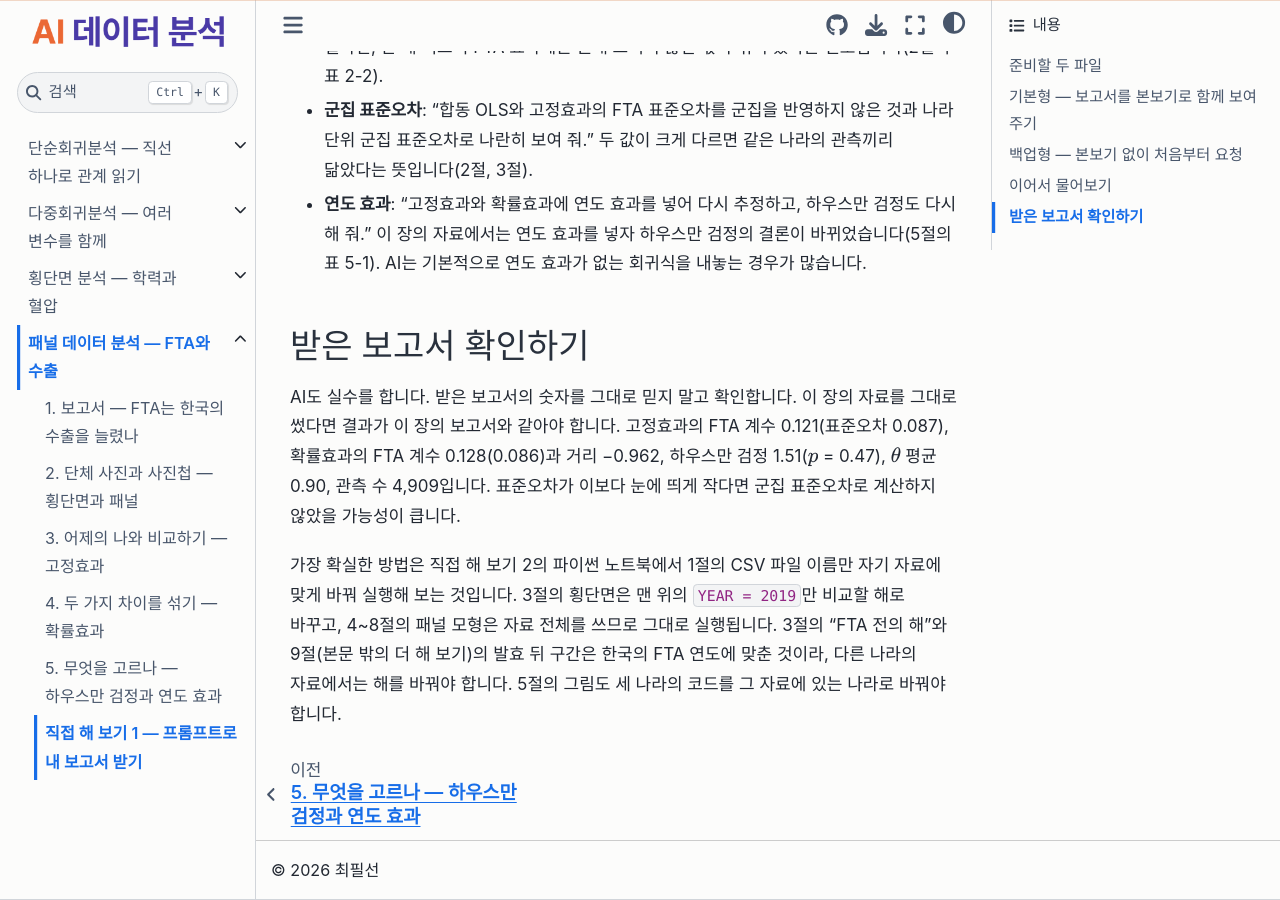
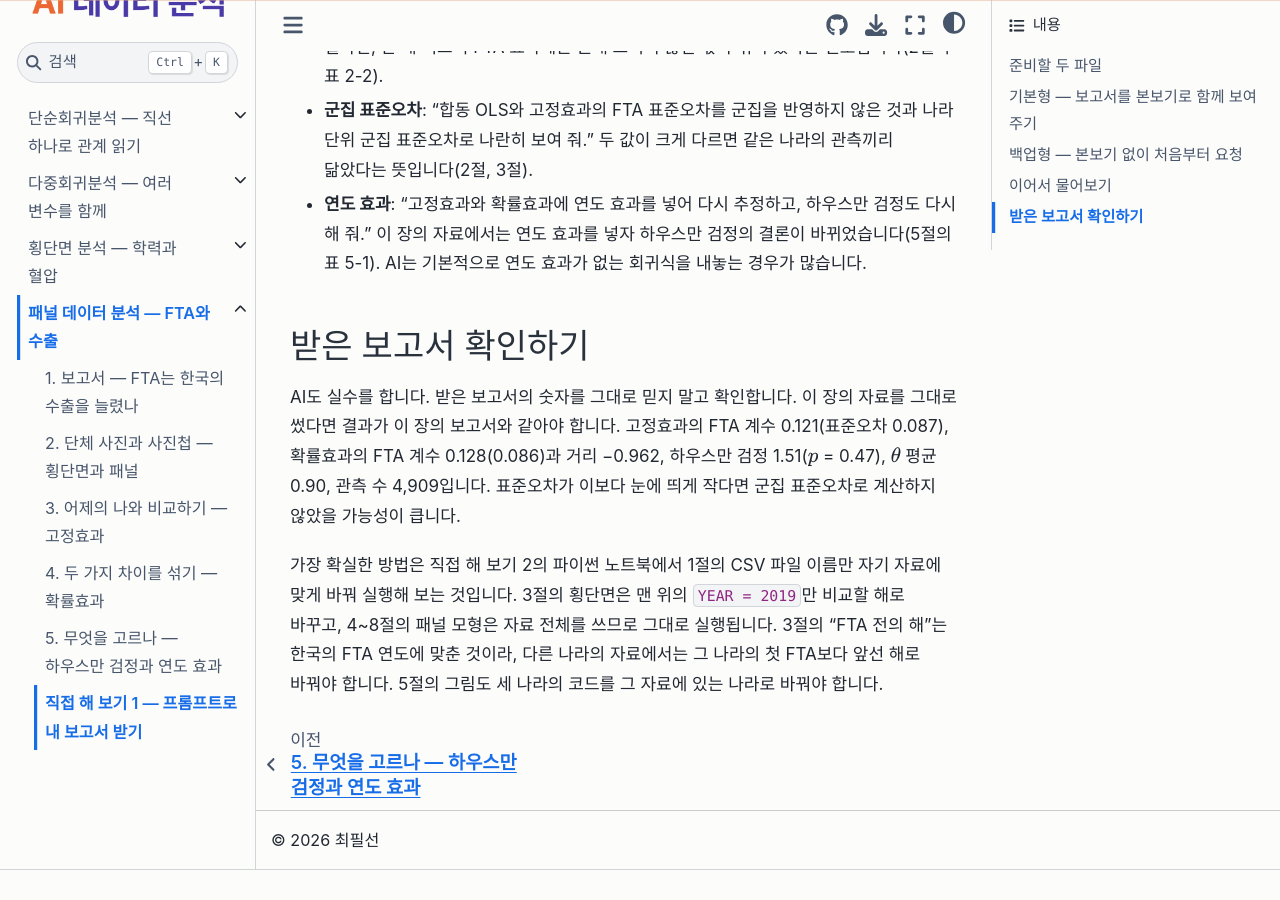
Before and after one commit to pilsunchoi/book5, a Jupyter Book: the page built from panel-data/practice-prompt.md, in a window 1280 px wide and 900 px high, scrolled down 2633 px. Built offline with Jupyter Book 1.0.4 settings and Sphinx 7.4.7 and the Sphinx Book theme 1.1.4, drawn with Linux system fonts in a browser that asks for light colours; some web fonts are replaced; pages that are not in the unit, such as notebooks, are missing from menus; after the commit the page ends 3503 px from its top, so only the background shows below that.

Commit message:
Refresh the panel practice notes on which year to change
The FTA window in section 9 is computed per country, so only the 2003
comparison year in section 3 needs changing for other data. Correct the
closing notes of the notebook and the prompt to say so.

Co-Authored-By: Claude Opus 5.5 <noreply@anthropic.com>

```diff
--- a/panel-data/practice-prompt.md
+++ b/panel-data/practice-prompt.md
@@ -37,4 +37,4 @@
 
 AI도 실수를 합니다. 받은 보고서의 숫자를 그대로 믿지 말고 확인합니다. 이 장의 자료를 그대로 썼다면 결과가 이 장의 보고서와 같아야 합니다. 고정효과의 FTA 계수 0.121(표준오차 0.087), 확률효과의 FTA 계수 0.128(0.086)과 거리 −0.962, 하우스만 검정 1.51($p$ = 0.47), $\theta$ 평균 0.90, 관측 수 4,909입니다. 표준오차가 이보다 눈에 띄게 작다면 군집 표준오차로 계산하지 않았을 가능성이 큽니다.
 
-가장 확실한 방법은 직접 해 보기 2의 파이썬 노트북에서 1절의 CSV 파일 이름만 자기 자료에 맞게 바꿔 실행해 보는 것입니다. 3절의 횡단면은 맨 위의 `YEAR = 2019`만 비교할 해로 바꾸고, 4~8절의 패널 모형은 자료 전체를 쓰므로 그대로 실행됩니다. 3절의 "FTA 전의 해"와 9절(본문 밖의 더 해 보기)의 발효 뒤 구간은 한국의 FTA 연도에 맞춘 것이라, 다른 나라의 자료에서는 해를 바꿔야 합니다. 5절의 그림도 세 나라의 코드를 그 자료에 있는 나라로 바꿔야 합니다.
+가장 확실한 방법은 직접 해 보기 2의 파이썬 노트북에서 1절의 CSV 파일 이름만 자기 자료에 맞게 바꿔 실행해 보는 것입니다. 3절의 횡단면은 맨 위의 `YEAR = 2019`만 비교할 해로 바꾸고, 4~8절의 패널 모형은 자료 전체를 쓰므로 그대로 실행됩니다. 3절의 "FTA 전의 해"는 한국의 FTA 연도에 맞춘 것이라, 다른 나라의 자료에서는 그 나라의 첫 FTA보다 앞선 해로 바꿔야 합니다. 5절의 그림도 세 나라의 코드를 그 자료에 있는 나라로 바꿔야 합니다.
```
Also changed, not shown: 1 other file.
